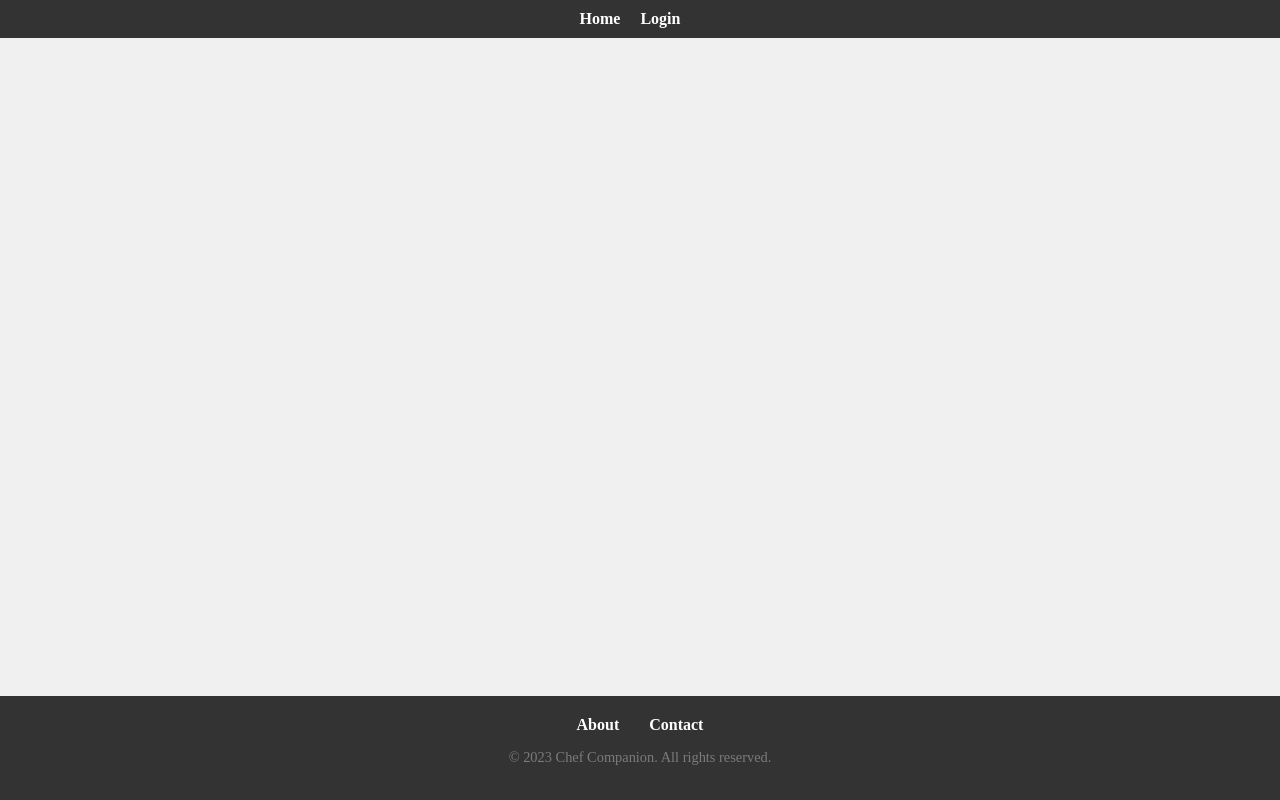
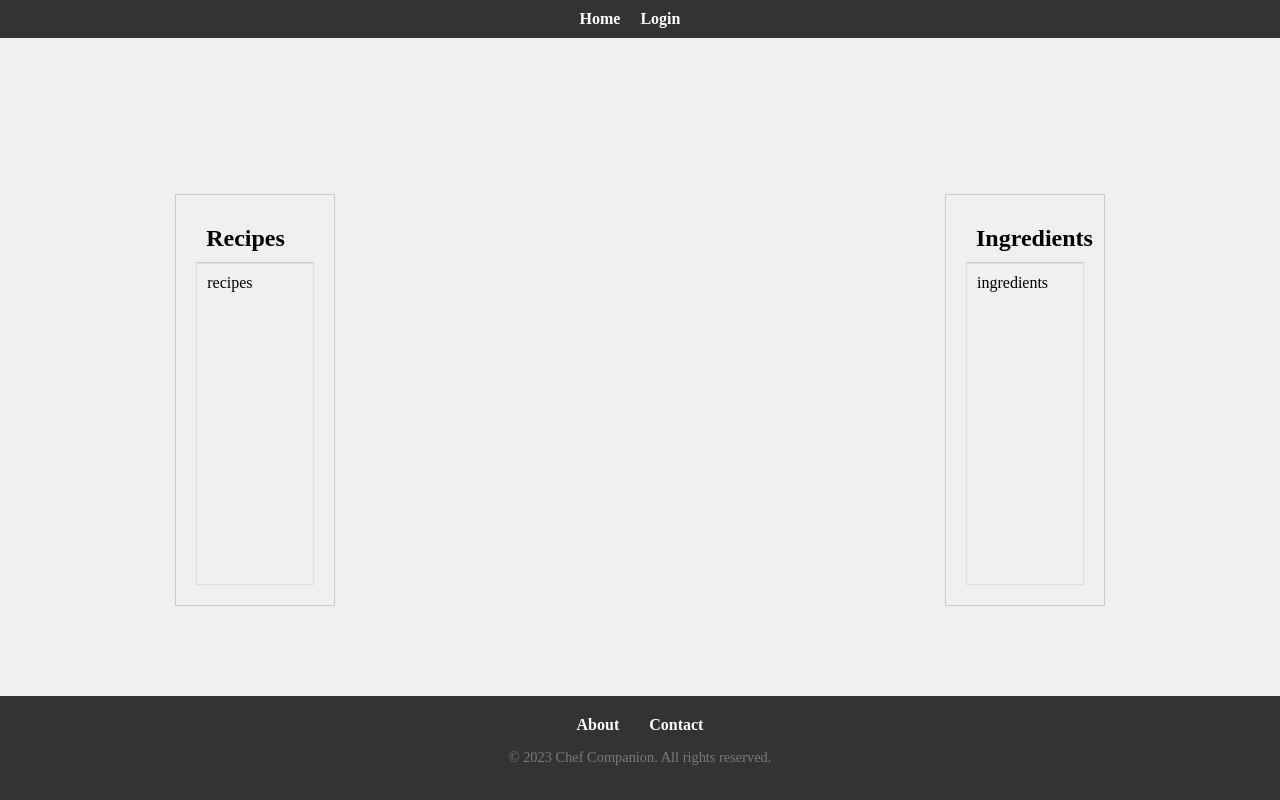
Before and after one commit to Chef-Companion/Chef-Companion, a React (Vite) app in the folder frontend/ChefCompanion/: page /main in a window 1280 px wide. Built offline with nearby package versions, Linux system fonts and the light colour scheme; no server answers.

Commit message:
button on homepage goes to mainpage with basic design

```diff
--- a/frontend/ChefCompanion/src/App.jsx
+++ b/frontend/ChefCompanion/src/App.jsx
@@ -1,6 +1,7 @@
 import React, { useEffect, useState } from 'react';
 import { BrowserRouter as Router, Route, Routes } from 'react-router-dom';
 import HomePage from './views/HomePage';
+import MainPage from './views/MainPage';
 import NavBar from './components/NavBar';
 import Footer from './components/Footer';
 import './App.css';
@@ -20,6 +21,7 @@ function App() {
         <NavBar />
         <Routes>
           <Route path="/" element={<HomePage />} />
+          <Route path="/main" element={<MainPage />} />
         </Routes>
         <Footer />
         </div>
--- a/frontend/ChefCompanion/src/views/HomePage.jsx
+++ b/frontend/ChefCompanion/src/views/HomePage.jsx
@@ -1,4 +1,5 @@
 import React from 'react';
+import { Link } from 'react-router-dom';
 import './HomePage.css';
 
 function HomePage() {
@@ -6,7 +7,9 @@ function HomePage() {
     <div className="container">
       <h1 className="title">Welcome to Chef Companion, your personal recipe generator!</h1>
       <p className="description">Generate recipes based on what you have from your pantry and kitchen!</p>
-      <button className="button">Get Started</button>
+      <Link to="/main">
+        <button className="button">Get Started</button>
+      </Link>
     </div>
   );
 }
--- /dev/null
+++ b/frontend/ChefCompanion/src/views/MainPage.css
@@ -0,0 +1,34 @@
+.main-container {
+    display: flex;
+    justify-content: space-between;
+    margin: 20px;
+  }
+
+  .tab {
+    width: 60%;
+    border: 1px solid #ccc;
+    padding: 20px;
+    overflow: hidden;
+  }
+
+  .left-tab {
+    margin-right: 600px;
+  }
+
+  .right-tab {
+    margin-left: 10px;
+  }
+
+  .scrollable-content {
+    height: 300px;
+    overflow-y: auto;
+    border: 1px solid #ddd;
+    padding: 10px;
+  }
+
+  h2 {
+    background-color: #f0f0f0;
+    margin: 0;
+    padding: 10px;
+    border-bottom: 1px solid #ccc;
+  }
--- /dev/null
+++ b/frontend/ChefCompanion/src/views/MainPage.jsx
@@ -0,0 +1,23 @@
+import React from 'react';
+import './MainPage.css';
+
+function MainPage() {
+  return (
+    <div className="main-container">
+      <div className="tab left-tab">
+        <h2>Recipes</h2>
+        <div className="scrollable-content">
+          {"recipes"}
+        </div>
+      </div>
+      <div className="tab right-tab">
+        <h2>Ingredients</h2>
+        <div className="scrollable-content">
+          {"ingredients"}
+        </div>
+      </div>
+    </div>
+  );
+}
+
+export default MainPage;
--- /dev/null
+++ b/package.json
@@ -0,0 +1,5 @@
+{
+  "dependencies": {
+    "react-router-dom": "^6.17.0"
+  }
+}
```
Also changed, not shown: 1 other file (tests, documents, lock files or other folders).
